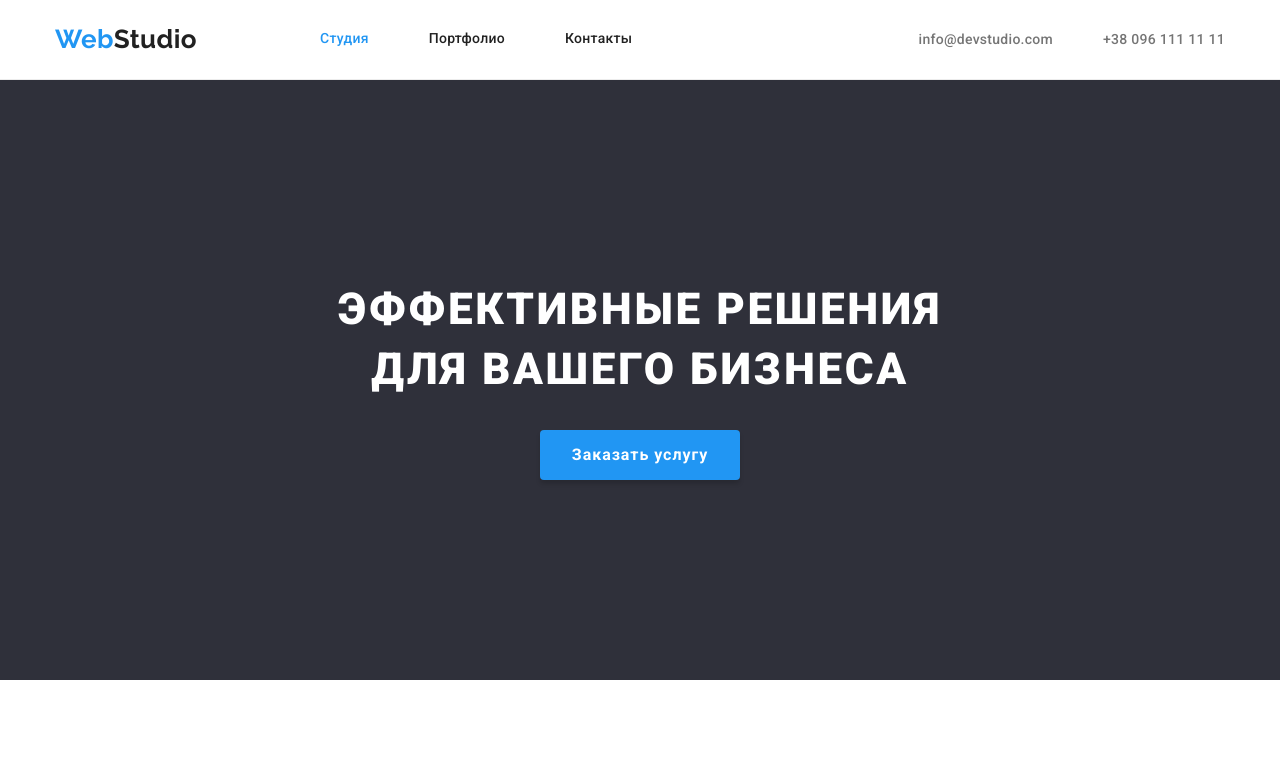
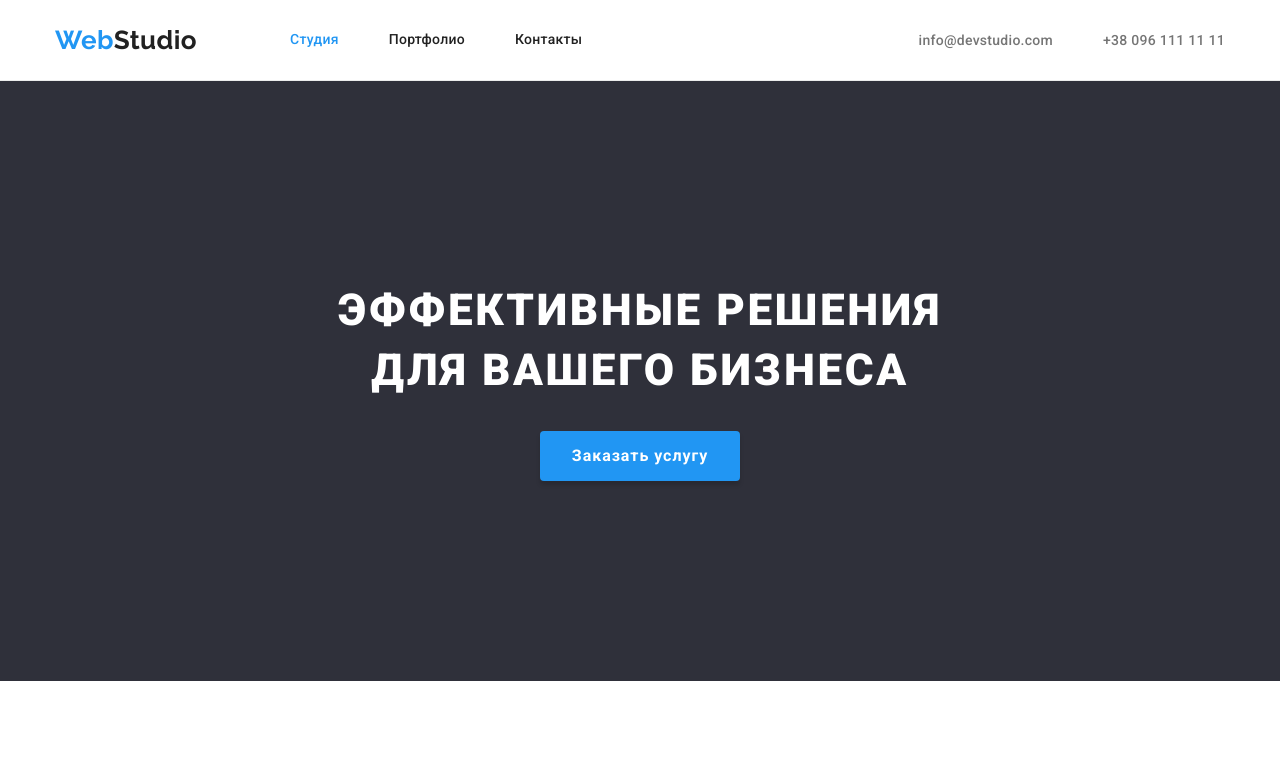
Before and after one commit to JarinaDev/goit-markup-hw-03, a plain HTML site: page index.html in a window 1280 px wide. Shown: the top 771 px of the page. Drawn offline with nearby package versions, Linux system fonts and the light colour scheme.

Commit message:
Ad margin-header

```diff
--- a/css/styles.css
+++ b/css/styles.css
@@ -40,8 +40,6 @@ img {
 }
 /* start header */
 .header {
-    padding-top: 16px;
-    padding-bottom: 17px;
     border-bottom: 1px solid var(--heder-border-color);
 }
 .header .container {
@@ -58,7 +56,10 @@ img {
 }
 .header-link {
     display: block;
-    padding: 15px 30px;
+    padding: 32px 0;
+}
+.header-item:not(:last-child) {
+    margin-right: 50px;
 }
 .header-connection{
     display: flex;
@@ -145,9 +146,6 @@ img {
 .section {
     padding-top: 94px;
     padding-bottom: 94px;
-}
-.about {
-
 }
 .about-list {
     display: flex;
```
